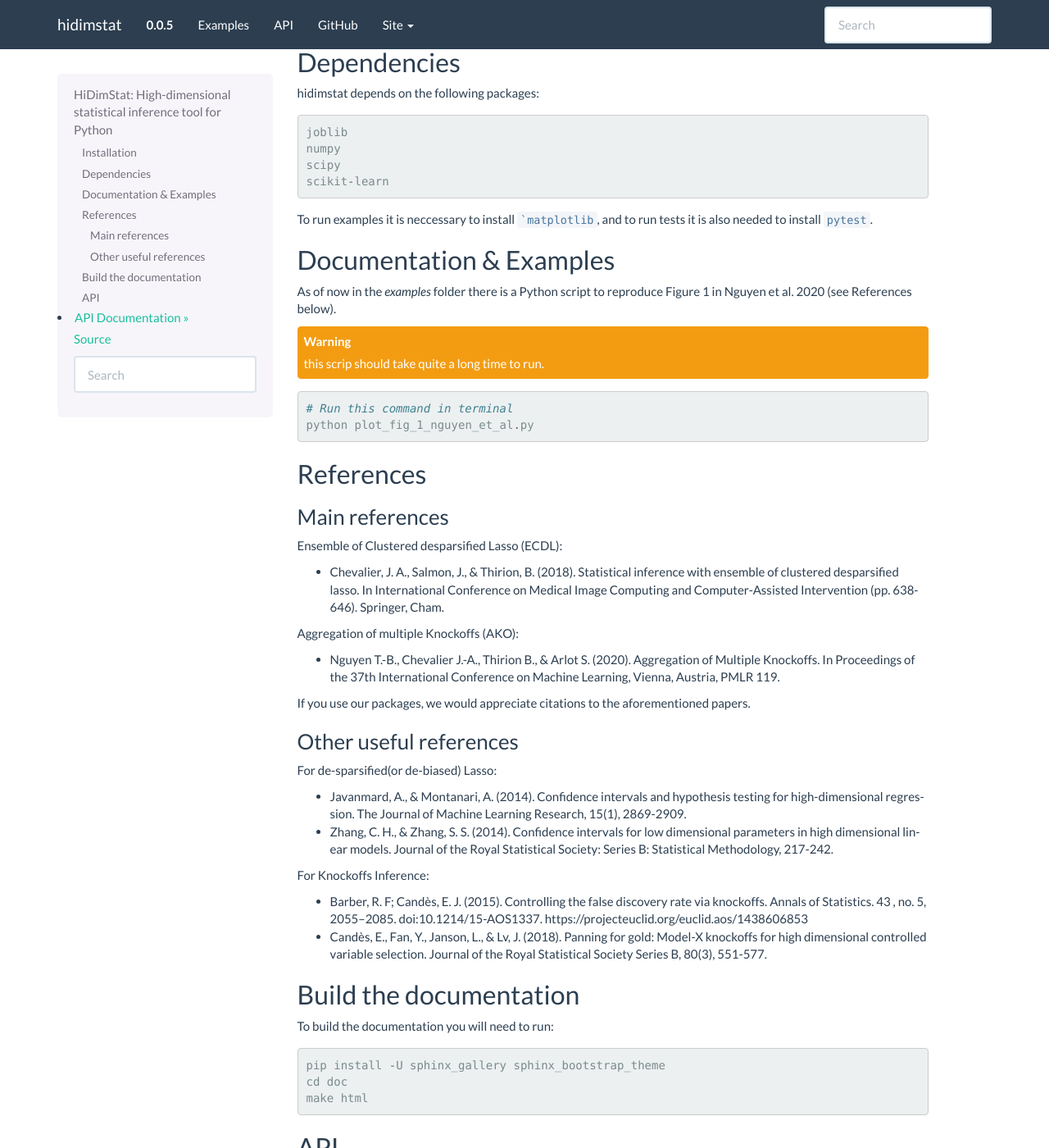
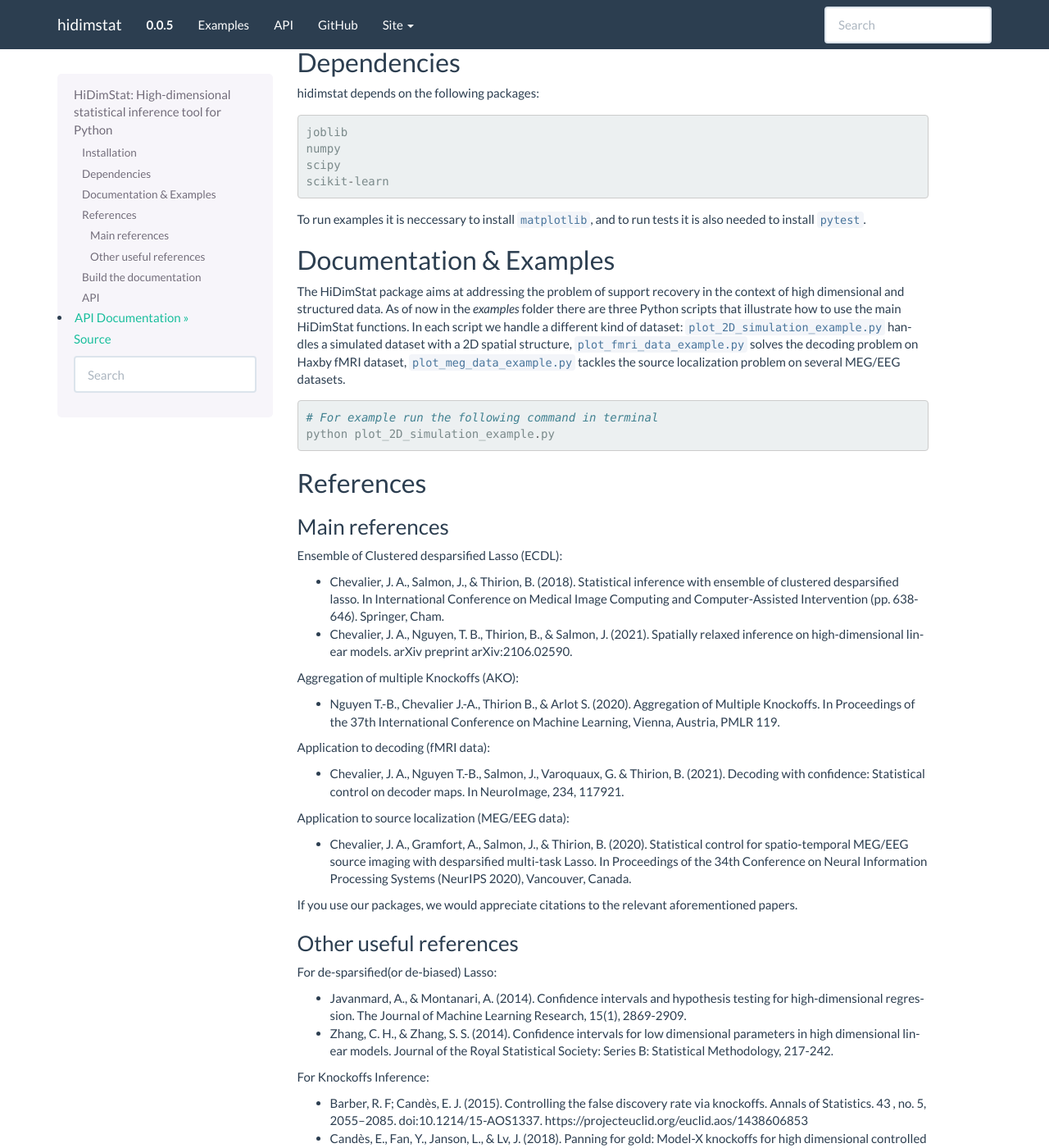
Before and after one commit to ja-che/hidimstat, a Sphinx documentation site: the page built from doc/index.rst, in a window 1280 px wide and 1400 px high, scrolled down 368 px. Shown: the whole window at 82% size. Built offline with Sphinx 7.4.7, drawn with Linux system fonts in a browser that asks for light colours; the version number is read from the project's files by our own code.

Commit message:
Improving index

````diff
--- a/doc/index.rst
+++ b/doc/index.rst
@@ -30,24 +30,28 @@ hidimstat depends on the following packages::
   scikit-learn
 
 
-To run examples it is neccessary to install ```matplotlib``, and to run tests it
+To run examples it is neccessary to install ``matplotlib``, and to run tests it
 is also needed to install ``pytest``.
 
 
 Documentation & Examples
 ------------------------
 
-As of now in the `examples` folder there is a Python script to reproduce Figure
-1 in Nguyen et al. 2020 (see References below).
-
-.. warning::
-
-  this scrip should take quite a long time to run.
+The HiDimStat package aims at addressing the problem of support recovery
+in the context of high dimensional and structured data.
+As of now in the `examples` folder there are three Python scripts that
+illustrate how to use the main HiDimStat functions.
+In each script we handle a different kind of dataset:
+``plot_2D_simulation_example.py`` handles a simulated dataset with a 2D
+spatial structure,
+``plot_fmri_data_example.py`` solves the decoding problem on Haxby fMRI dataset,
+``plot_meg_data_example.py`` tackles the source localization problem on several
+MEG/EEG datasets.
 
 .. code-block::
 
-  # Run this command in terminal
-  python plot_fig_1_nguyen_et_al.py
+  # For example run the following command in terminal
+  python plot_2D_simulation_example.py
 
 
 References
@@ -63,13 +67,31 @@ Ensemble of Clustered desparsified Lasso (ECDL):
   on Medical Image Computing and Computer-Assisted Intervention
   (pp. 638-646). Springer, Cham.
 
+* Chevalier, J. A., Nguyen, T. B., Thirion, B., & Salmon, J. (2021).
+  Spatially relaxed inference on high-dimensional linear models.
+  arXiv preprint arXiv:2106.02590.
+
 Aggregation of multiple Knockoffs (AKO):
 
 * Nguyen T.-B., Chevalier J.-A., Thirion B., & Arlot S. (2020). Aggregation
   of Multiple Knockoffs. In Proceedings of the 37th International Conference on
   Machine Learning, Vienna, Austria, PMLR 119.
 
-If you use our packages, we would appreciate citations to the aforementioned papers.
+Application to decoding (fMRI data):
+
+* Chevalier, J. A., Nguyen T.-B., Salmon, J., Varoquaux, G. & Thirion, B.
+  (2021). Decoding with confidence: Statistical control on decoder maps.
+  In NeuroImage, 234, 117921.
+
+Application to source localization (MEG/EEG data):
+
+* Chevalier, J. A., Gramfort, A., Salmon, J., & Thirion, B. (2020).
+  Statistical control for spatio-temporal MEG/EEG source imaging with
+  desparsified multi-task Lasso. In Proceedings of the 34th Conference on
+  Neural Information Processing Systems (NeurIPS 2020), Vancouver, Canada.
+
+If you use our packages, we would appreciate citations to the relevant
+aforementioned papers.
 
 Other useful references
 ~~~~~~~~~~~~~~~~~~~~~~~
````
